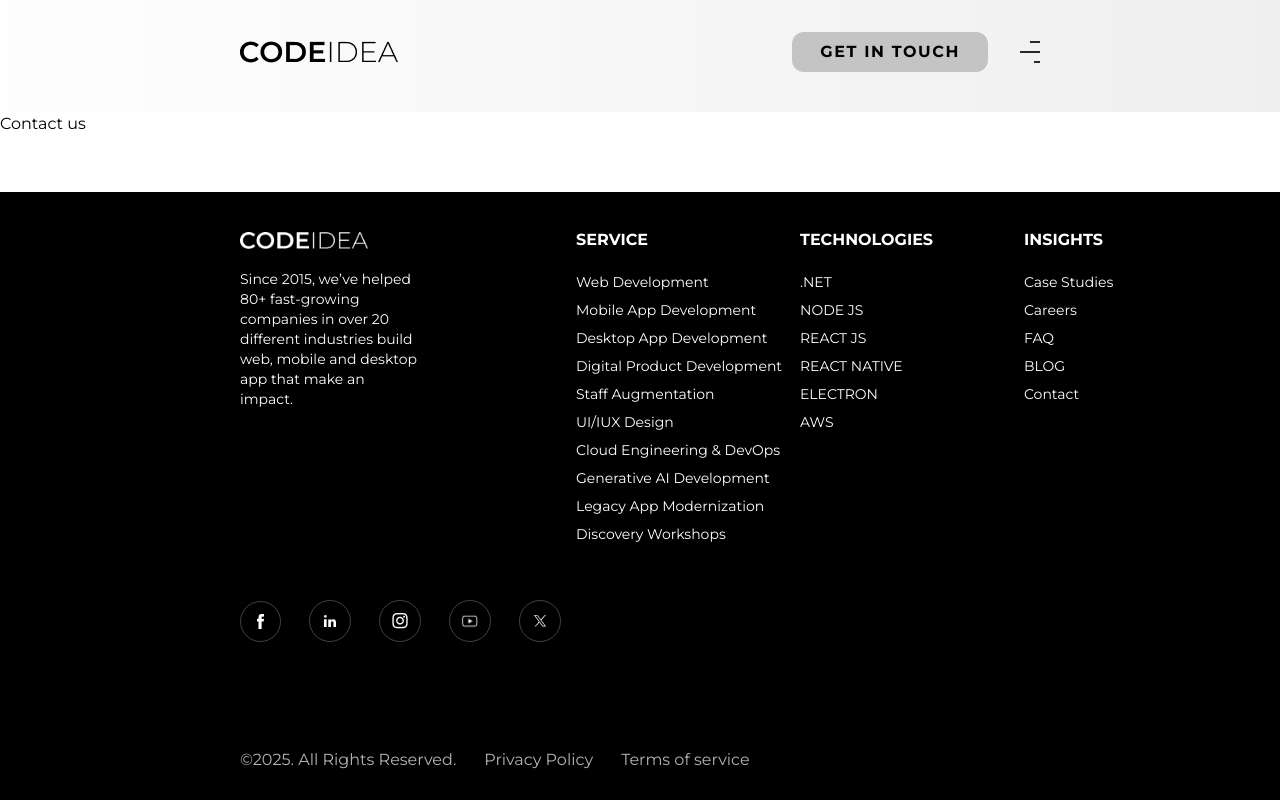
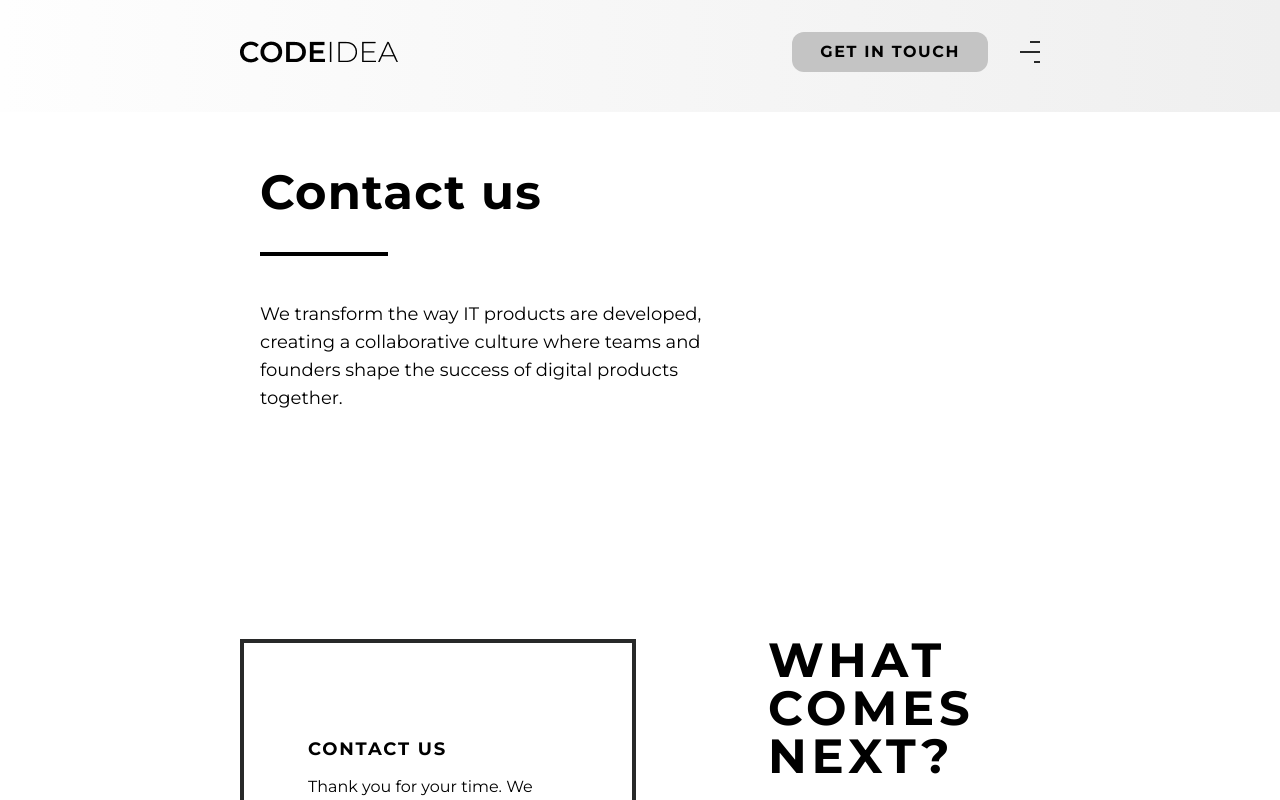
Before and after one commit to Styop00/codeIdea, a Vue app: page /contact in a window 1280 px wide. Shown: the top 800 px of the page. Built offline with nearby package versions, Linux system fonts and the light colour scheme.

Commit message:
Create contact us page

```diff
--- a/src/views/ContactView.vue
+++ b/src/views/ContactView.vue
@@ -1,6 +1,14 @@
 <template>
-  Contact us
+  <div class="div_container ">
+    <div class="px-5 flex flex-col gap-3">
+      <div class=" font-bold md:text-5xl mt-8 text-2xl leading-9  md:leading-loose tracking-wide">Contact us</div>
+      <div class="w-32 h-1 bg-black "></div>
+      <p class="w-full font-normal text-base mt-8 md:text-lg leading-9  md:w-3/5">We transform the way IT products are developed, creating a collaborative culture where teams and founders shape the success of digital products together.</p>
+    </div>
+    <ContactUs/>
+  </div>
 </template>
 <script setup>
 
+import ContactUs from "../components/Contacts/ContactUs.vue";
 </script>
```
